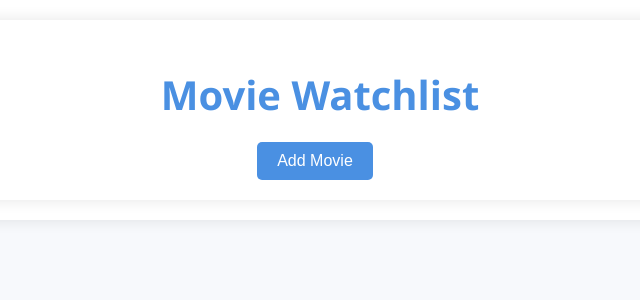
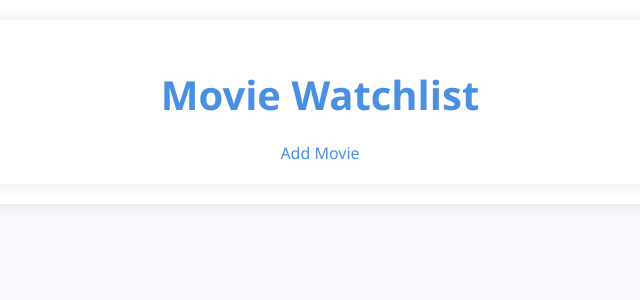
Before and after one commit to 31Subhashree/movie-watchlist.github.io, a React (Create React App) app: page / in a window 1280 px wide. Shown: the top 300 px of the page, without its empty margins (320-960 px from the left). Built offline with nearby package versions, Linux system fonts and the light colour scheme.

Commit message:
Update Home.js

```diff
--- a/src/components/Home.js
+++ b/src/components/Home.js
@@ -11,8 +11,8 @@ const Home = () => {
   return (
     <div className="container">
       <h1>Movie Watchlist</h1>
-      <Link to="/add">
-        <button>Add Movie</button>
+      <Link to="/add" className="btn">
+        Add Movie
       </Link>
       <div className="movie-list">
         {movies.map((movie) => (
```
